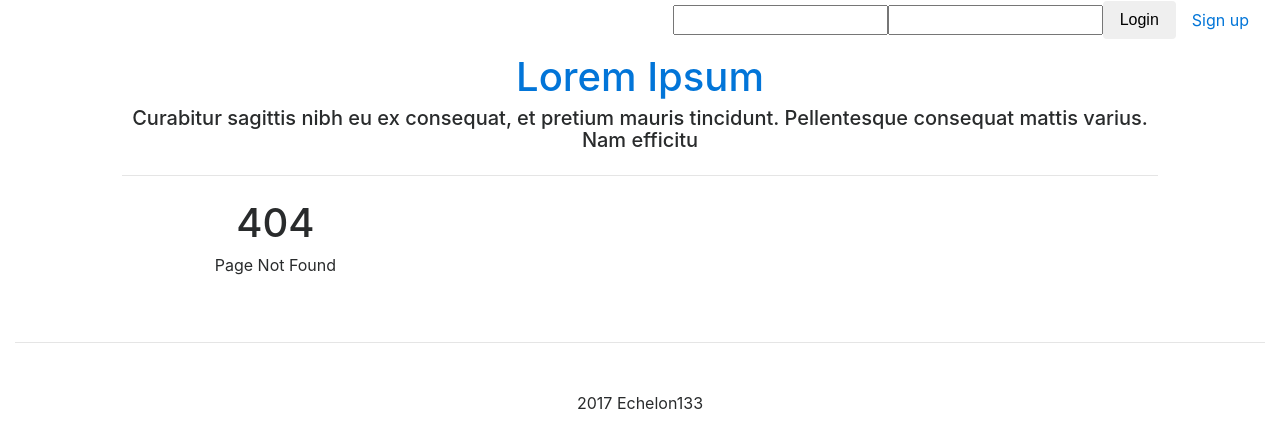
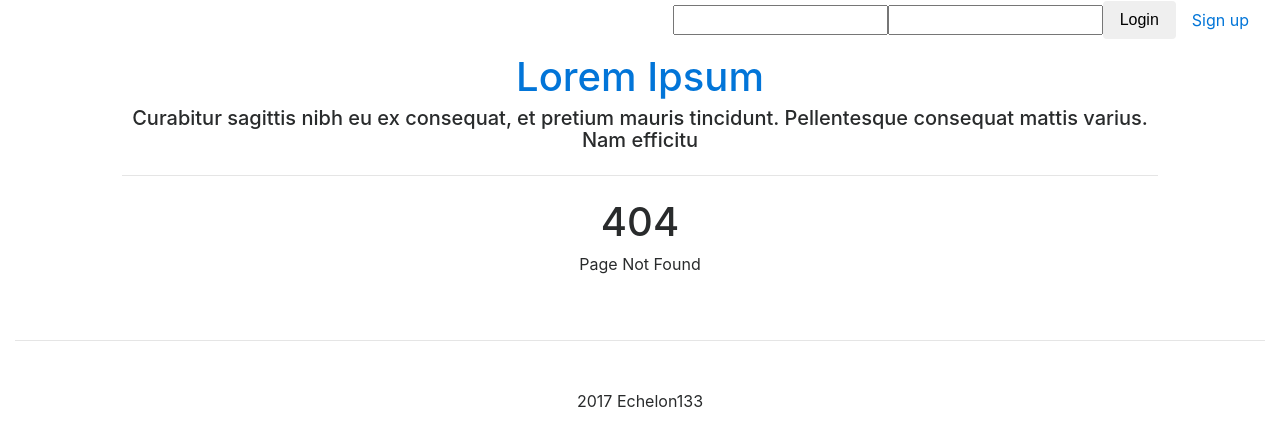
Before and after one commit to Echelon133/Django_blog, a Django app: template blog_app/templates/blog_app/404.html in a window 1280 px wide. Shown: the top 448 px of the page. Run offline with Django 3.2, Linux system fonts and the light colour scheme; the template is opened without the code that fills it, so the values that code supplies are empty, except form fields; tables that the repository leaves empty hold one stand-in row (values such as "Sample post"); form fields are guessed from the names that the template uses; some libraries are stand-ins or nearby versions.

Commit message:
Placed columns inside a row, because they were displayed incorrectly

```diff
--- a/blog_app/templates/blog_app/404.html
+++ b/blog_app/templates/blog_app/404.html
@@ -13,10 +13,12 @@
 {% endblock %}
 
 {% block container %}
-<div class="col"></div>
-<div class="col-md-5">
-    <h1 class="text-center">404</h1>
-    <p class="text-center">Page Not Found</p>
+<div class="row">
+    <div class="col"></div>
+    <div class="col-md-5">
+        <h1 class="text-center error-code">404</h1>
+        <p class="text-center error-text">Page Not Found</p>
+    </div>
+    <div class="col"></div>
 </div>
-<div class="col"></div>
 {% endblock %}
```
